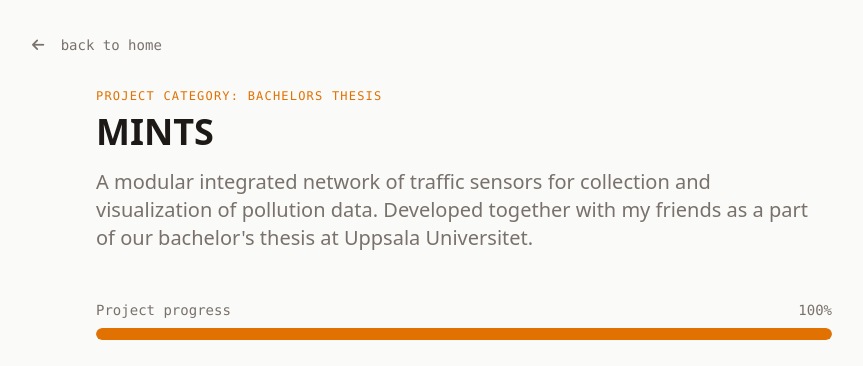
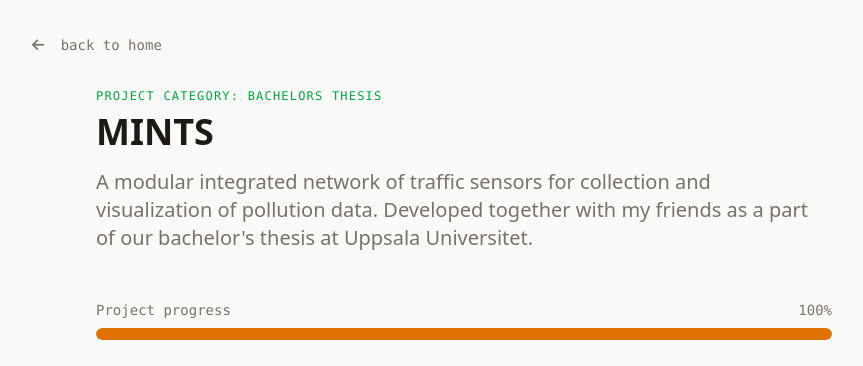
Before and after one commit to DaOl6717/webbsida, a plain HTML site: page projects/MINTS/index.html in a window 1280 px wide. Shown: the top 366 px of the page, without its empty margins (176-1039 px from the left). Drawn offline with nearby package versions, Linux system fonts and the light colour scheme.

Commit message:
Made MINTS' progress bar green

```diff
--- a/projects/MINTS/index.html
+++ b/projects/MINTS/index.html
@@ -18,7 +18,7 @@
 
     <main class="max-w-3xl mx-auto px-4 pb-20">
         <header class="mb-12">
-            <span class="text-xs font-mono uppercase tracking-widest text-amber-600 mb-2 block">Project Category: Bachelors Thesis</span>
+            <span class="text-xs font-mono uppercase tracking-widest text-green-600 mb-2 block">Project Category: Bachelors Thesis</span>
             <h1 class="text-4xl font-semibold text-stone-900">MINTS</h1>
             <p class="text-xl text-stone-500 mt-4 font-light">A modular integrated network of traffic sensors for
                 collection and visualization of pollution data.
```
